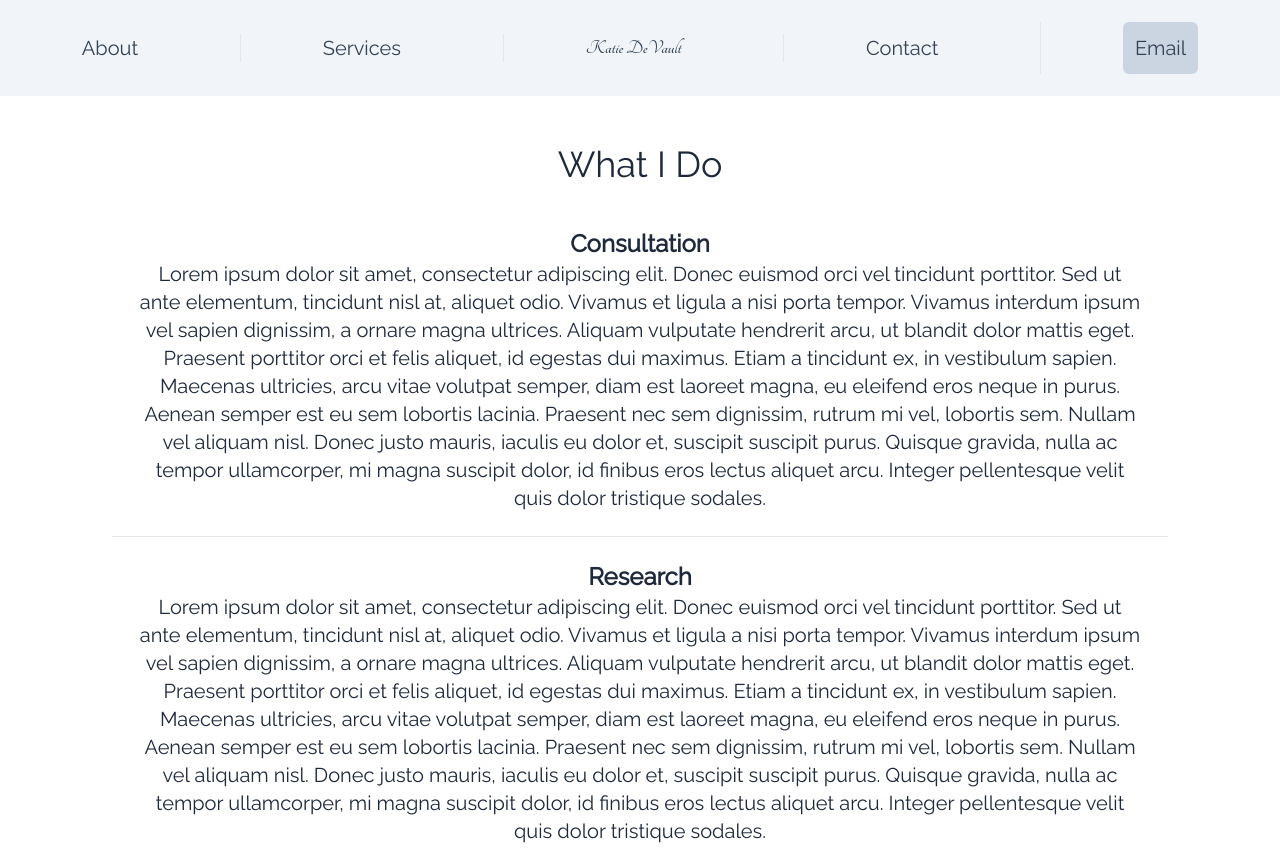
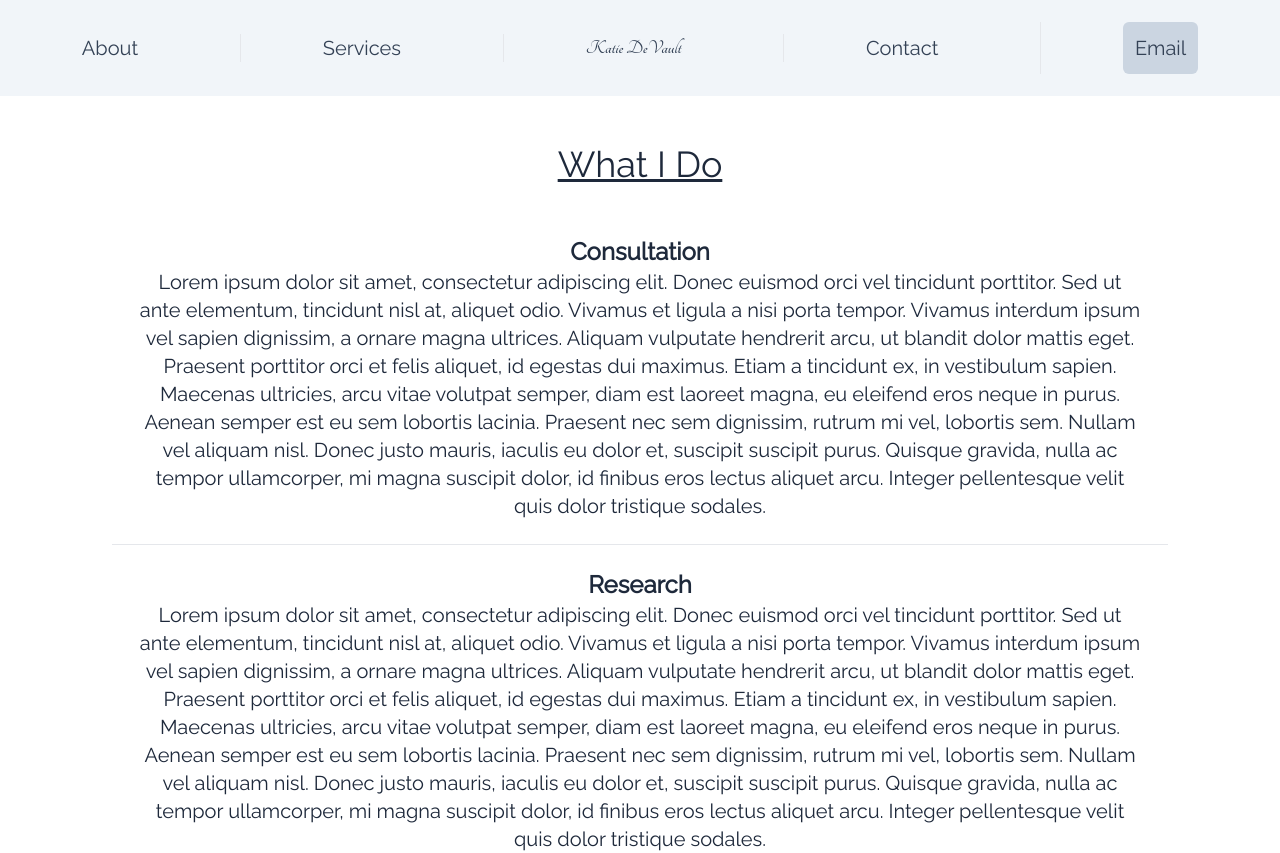
Before and after one commit to thmscly/kathryn-cox-website, a React (Create React App) app: page /services in a window 1280 px wide. Shown: the top 853 px of the page. Built offline with nearby package versions, Linux system fonts and the light colour scheme.

Commit message:
styled padding/margins in Services

```diff
--- a/src/components/pages/Services.jsx
+++ b/src/components/pages/Services.jsx
@@ -3,8 +3,8 @@ import { serviceList } from "data/ServiceList";
 
 function Services() {
   return (
-    <div className="sm:m-28 sm:mt-12 text-slate-800 font-italiana text-xl">
-      <h1 className="text-4xl text-center mb-5">What I Do</h1>
+    <div className="sm:mr-28 sm:ml-28 m-5 text-slate-800 text-xl">
+      <h1 className="text-4xl text-center p-7 underline">What I Do</h1>
       <div className="grid grid-cols-1 text-center divide-y">
         {serviceList.map((service) => (
           <ServiceBlock
```
